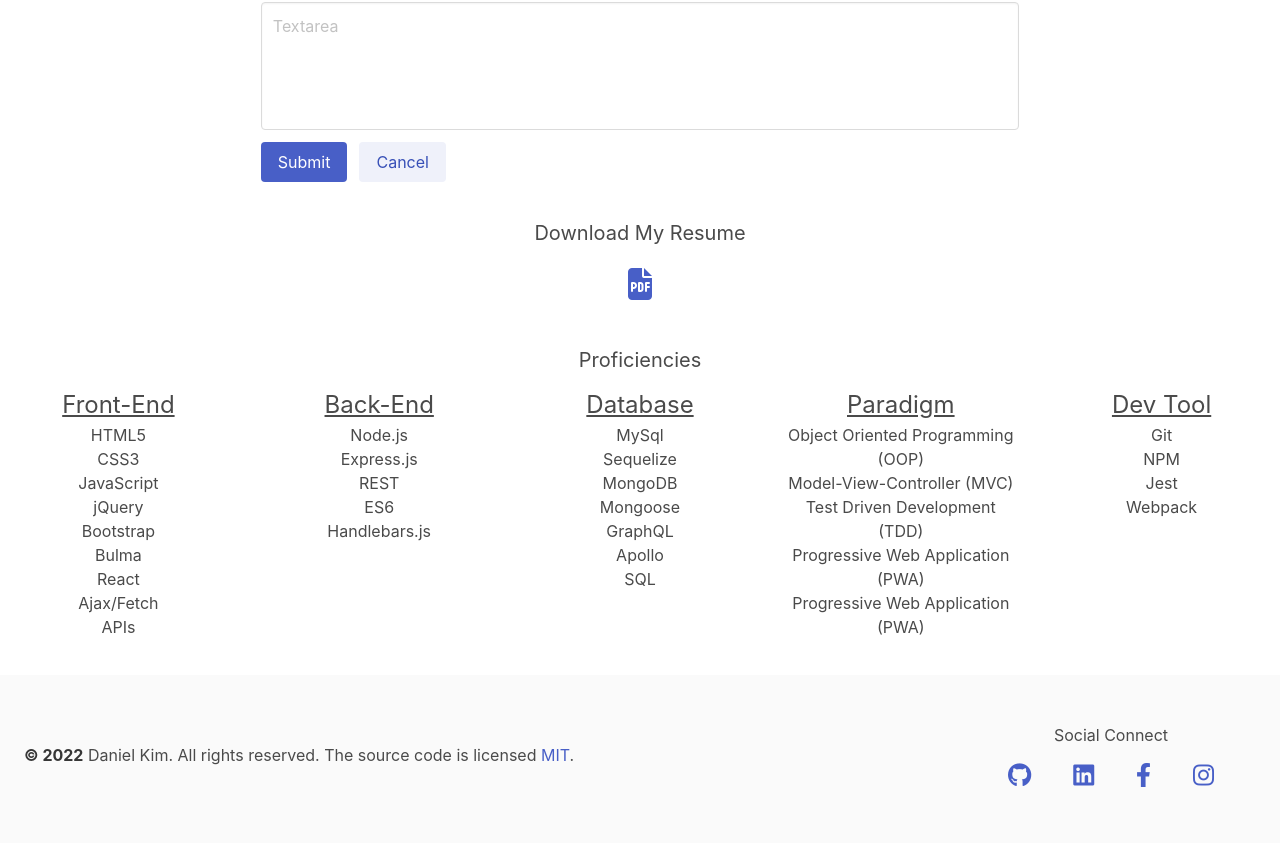
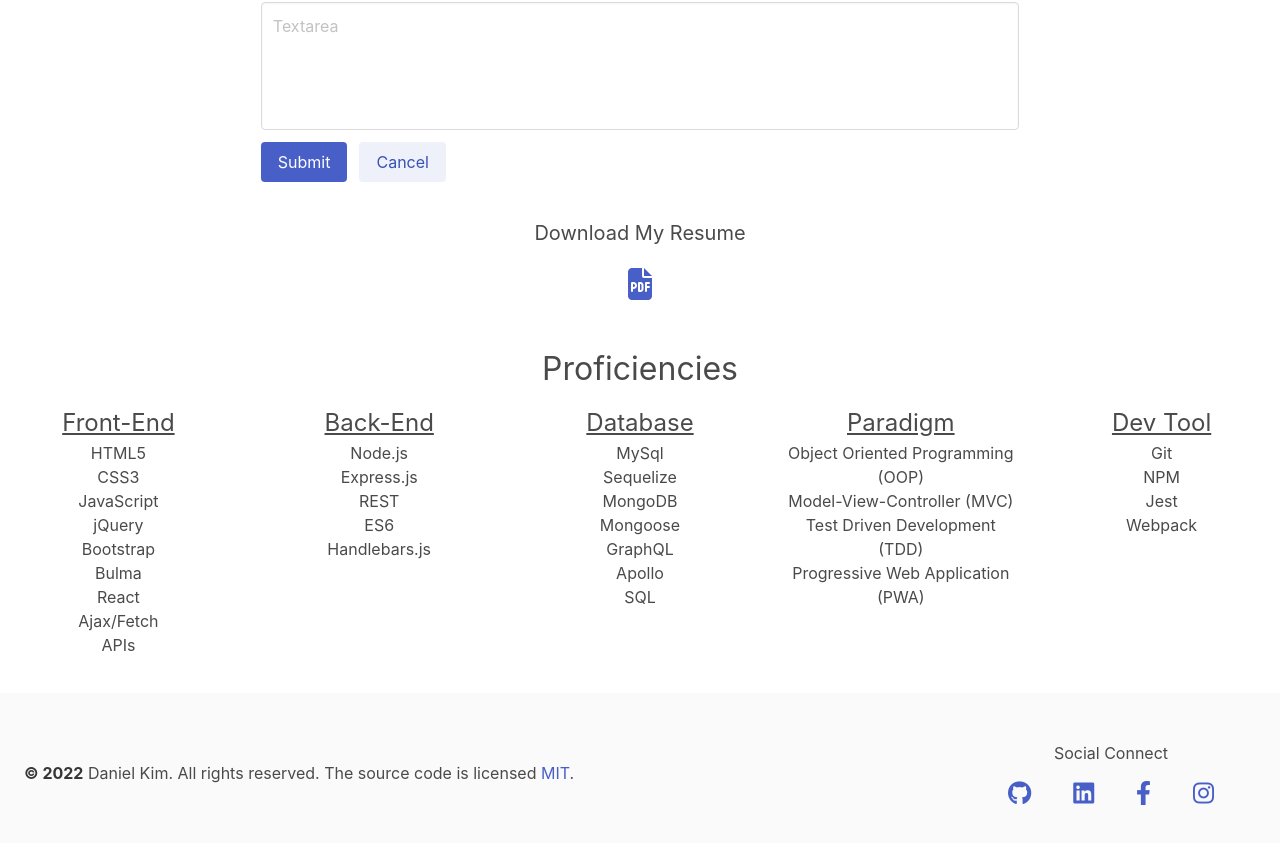
Before and after one commit to danielkim13/dk-portfolio-v-react, a React (Create React App) app: page / in a window 1280 px wide. Shown: the part 1022-1865 px from the top of the page. Built offline with nearby package versions, Linux system fonts and the light colour scheme.

Commit message:
minor error of not having unique key while using map method

```diff
--- a/src/components/Resume/index.js
+++ b/src/components/Resume/index.js
@@ -75,10 +75,6 @@ function Resume() {
       category: "Paradigm",
     },
     {
-      name: "Progressive Web Application (PWA)",
-      category: "Paradigm",
-    },
-    {
       name: "MySql",
       category: "Database",
     },
@@ -139,11 +135,11 @@ function Resume() {
             <i className="fa-solid fa-file-pdf fa-2xl"></i>
           </a>
         </div>
-        </section>
-        <section className="columns is-justify-content-center is-mobile">
-        <p className="is-size-5 pt-6">Proficiencies</p>
-        </section>
-        <section className="columns is-justify-content-around is-flex-wrap-wrap is-mobile">
+      </section>
+      <section className="columns is-justify-content-center is-mobile">
+        <p className="is-size-3 pt-6">Proficiencies</p>
+      </section>
+      <section className="columns is-justify-content-around is-flex-wrap-wrap is-mobile">
         <div className="column is-mobile has-text-centered">
           <p className="is-size-4">
             <u>Front-End</u>
```
